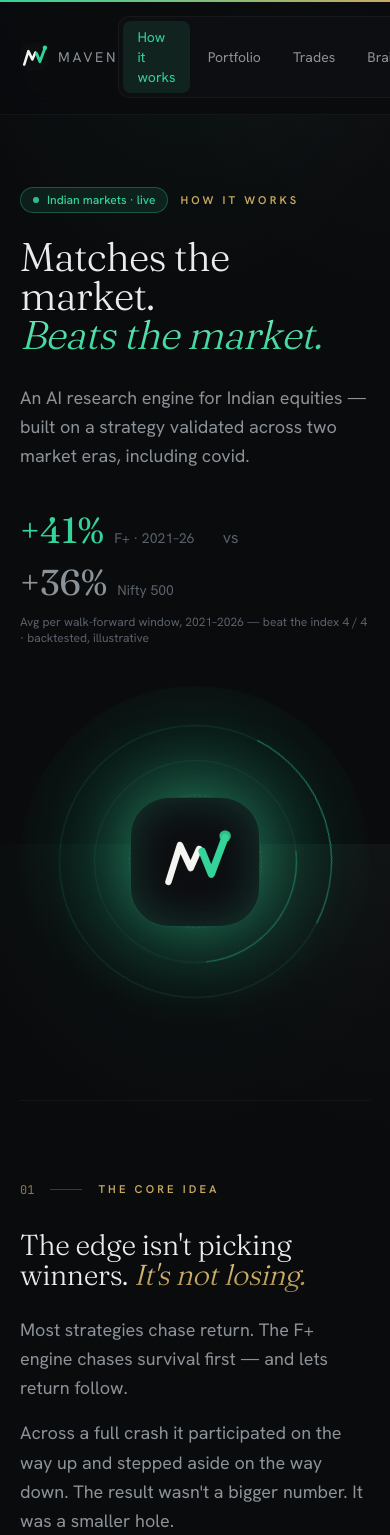
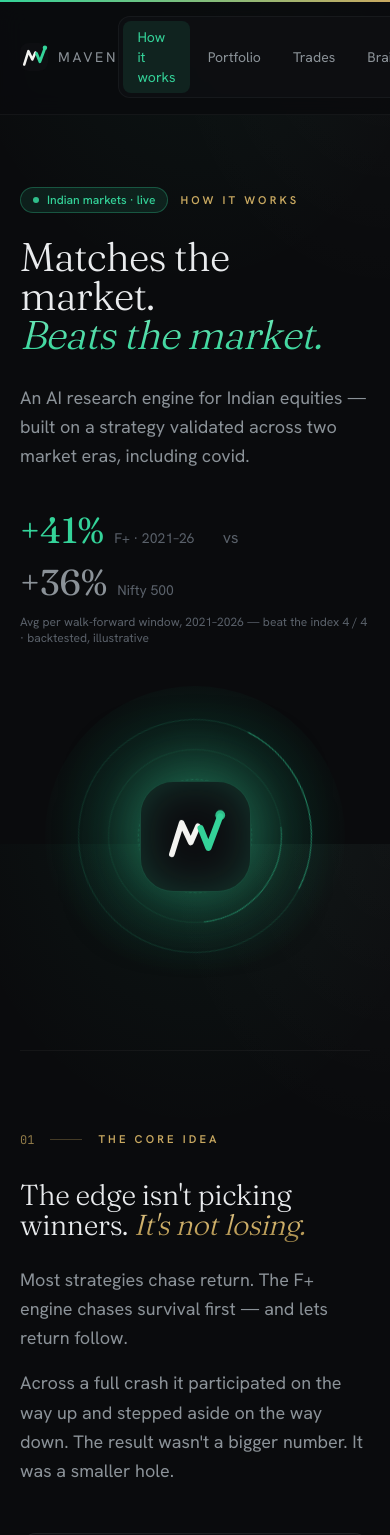
Before and after one commit to rxhils/bharat-research-brain, a Next.js app in the folder maven-dashboard/: page / in a window 390 px wide. Shown: the top 1535 px of the page. Built offline with nearby package versions, Linux system fonts and the light colour scheme.

Commit message:
explainer: mobile-only polish (larger legible main phone, one-row thumbnails, smaller core/numerals); desktop locked via sm:

```diff
--- a/maven-dashboard/components/explainer.tsx
+++ b/maven-dashboard/components/explainer.tsx
@@ -741,7 +741,7 @@
 function Device({ src, label, small = false, mock }: { src: string; label: string; small?: boolean; mock?: ReactNode }) {
   const [imgOk, setImgOk] = useState(false);
   // Responsive widths — comfortable on phones, full size from sm up.
-  const w = small ? "w-[118px] sm:w-[150px]" : "w-[218px] sm:w-[272px]";
+  const w = small ? "w-[100px] sm:w-[150px]" : "w-[256px] sm:w-[272px]";
   return (
     <div className="relative animate-floatY motion-reduce:animate-none">
       <div className="pointer-events-none absolute -inset-8 -z-10 rounded-[3rem] opacity-70 blur-2xl" style={{ background: "radial-gradient(50% 45% at 50% 40%,rgba(52,211,153,0.20),transparent 70%)" }} />
@@ -785,7 +785,7 @@
 // CSS/SVG "engine core" — concentric rotating rings + emerald glow + bell-curve apex
 function EngineCore() {
   return (
-    <div className="relative grid aspect-square w-full max-w-[420px] place-items-center">
+    <div className="relative grid aspect-square w-full max-w-[300px] place-items-center sm:max-w-[420px]">
       <div className="absolute inset-0 rounded-full" style={{ background: "radial-gradient(circle at 50% 45%,rgba(52,211,153,0.30),rgba(16,185,129,0.10) 42%,transparent 70%)" }} />
       <div className="absolute h-[78%] w-[78%] animate-spinSlow rounded-full border border-emerald/15 motion-reduce:animate-none" style={{ borderTopColor: "rgba(52,211,153,0.6)" }} />
       <div className="absolute h-[58%] w-[58%] animate-spinReverse rounded-full border border-emerald/10 motion-reduce:animate-none" style={{ borderBottomColor: "rgba(52,211,153,0.45)" }} />
@@ -896,7 +896,7 @@
     <div className="grid items-center gap-10 lg:grid-cols-2 lg:gap-14">
       <div className={flip ? "lg:order-2" : ""}>
         <div className="flex items-center gap-4">
-          <span className="font-serif text-5xl font-light text-emerald/30">0{layer.n}</span>
+          <span className="font-serif text-4xl font-light text-emerald/30 sm:text-5xl">0{layer.n}</span>
           <div>
             <p className="text-[0.6rem] font-semibold uppercase tracking-label text-dim">Layer {layer.n} · {layer.nav}</p>
             <h3 className="font-serif text-3xl tracking-tight text-ink">{layer.name}</h3>
```
